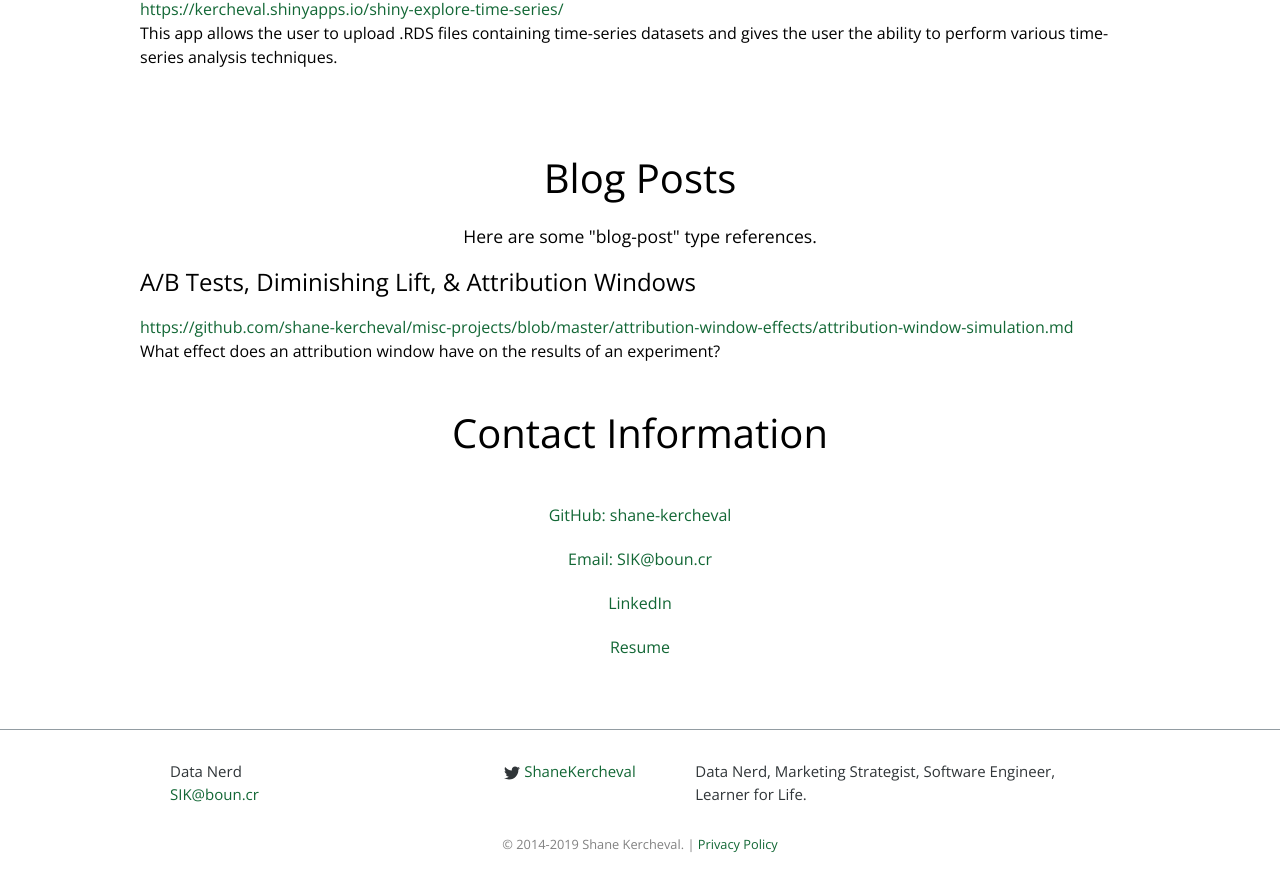
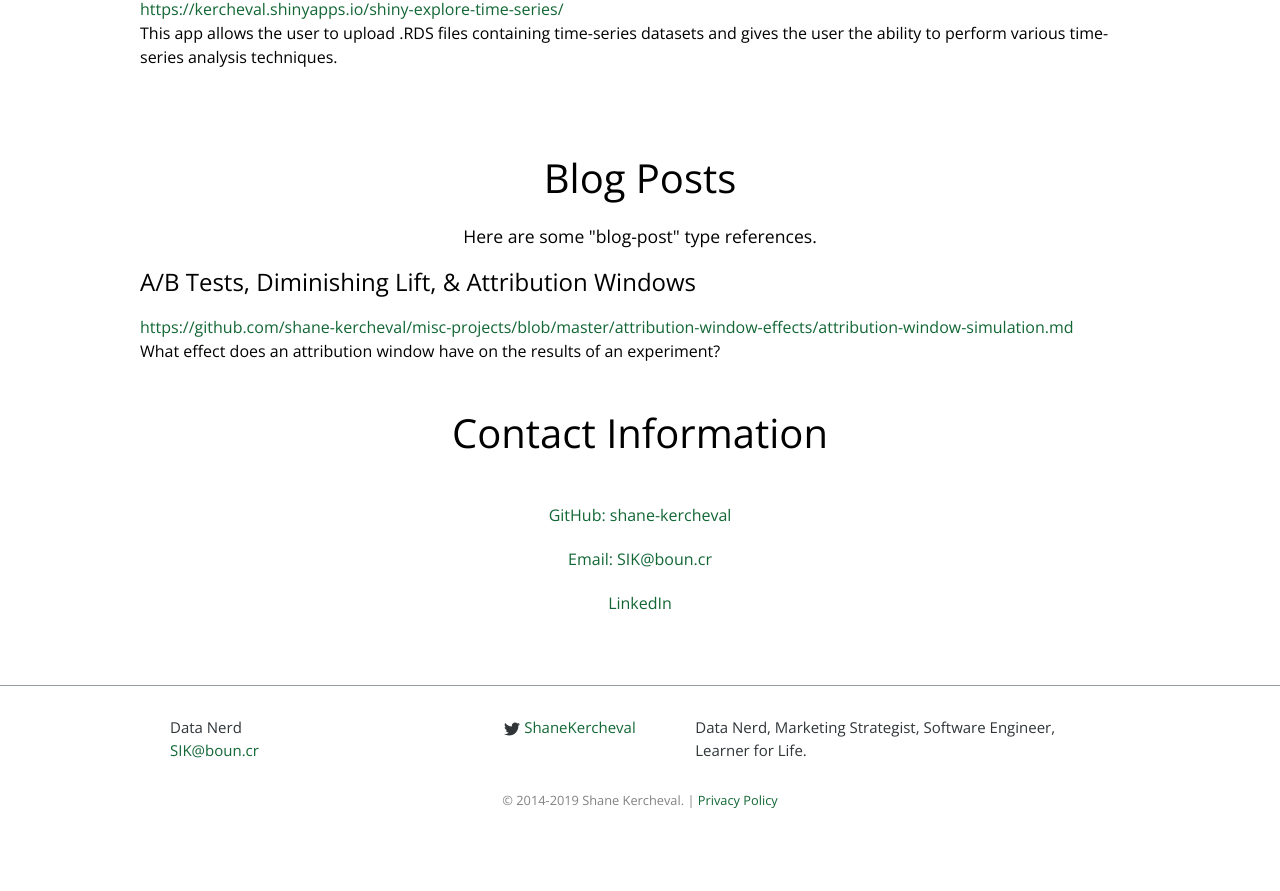
Before and after one commit to shane-kercheval/shane-kercheval.github.io, a Jekyll site: the page built from index.html, in a window 1280 px wide and 900 px high, scrolled down 1648 px. Shown: the top 891 px of the window. Built offline with Jekyll 4.4.1, drawn with Linux system fonts in a browser that asks for light colours; nearby versions of some CDN libraries; after the commit the page ends 2504 px from its top, so only the background shows below that.

Commit message:
Update index.html

```diff
--- a/index.html
+++ b/index.html
@@ -70,7 +70,7 @@ owner: Shane Kercheval
       <li class="github"><a href="https://github.com/{{ siteInfo.github }}" target="_blank">GitHub: {{ siteInfo.github }}</a></li>
       <li class="mail"><a href="mailto:{{ siteInfo.email }}" target="_blank">Email: {{ siteInfo.email }}</a></li>
       <li class="linkedin"><a href="https://www.linkedin.com/in/{{ siteInfo.linkedin }}" target="_blank">LinkedIn</a></li>
-      <li><a href="{{ site.url }}/Shane%20Kercheval%20-%20resume.pdf" target="_blank">Resume</a></li>
+      <!-- <li><a href="{{ site.url }}/Shane%20Kercheval%20-%20resume.pdf" target="_blank">Resume</a></li> -->
     </ul>
   </div>
 </div>
```
